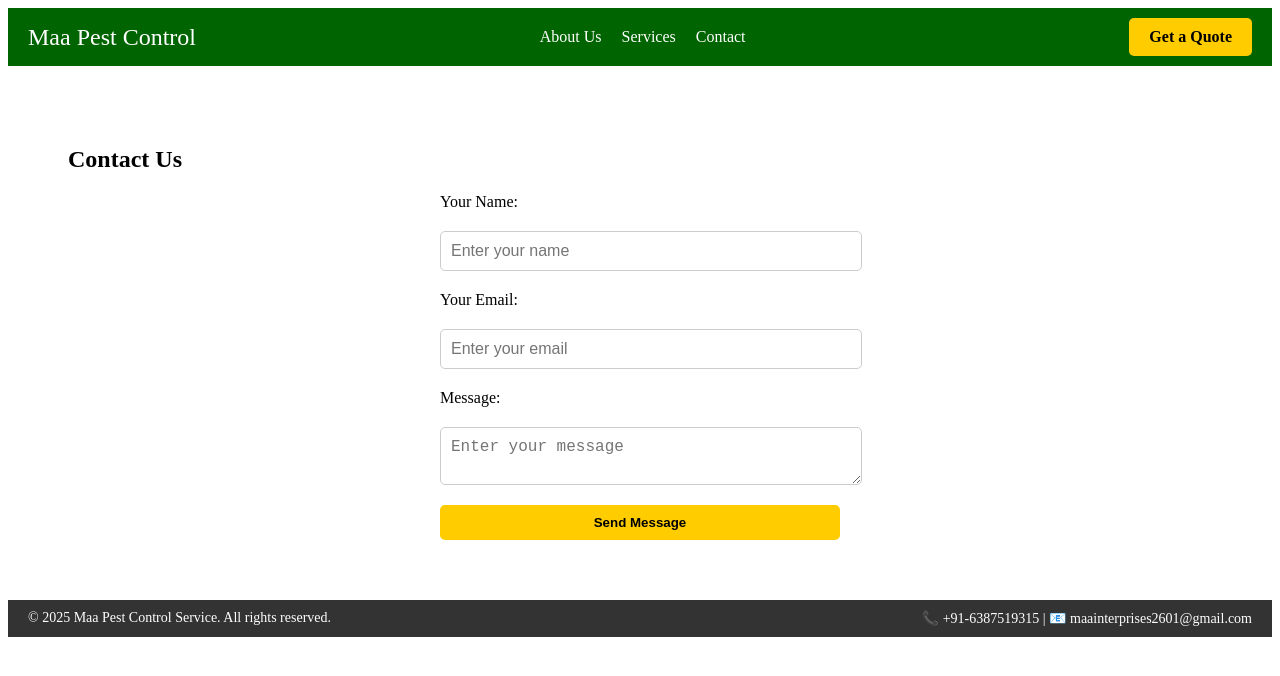
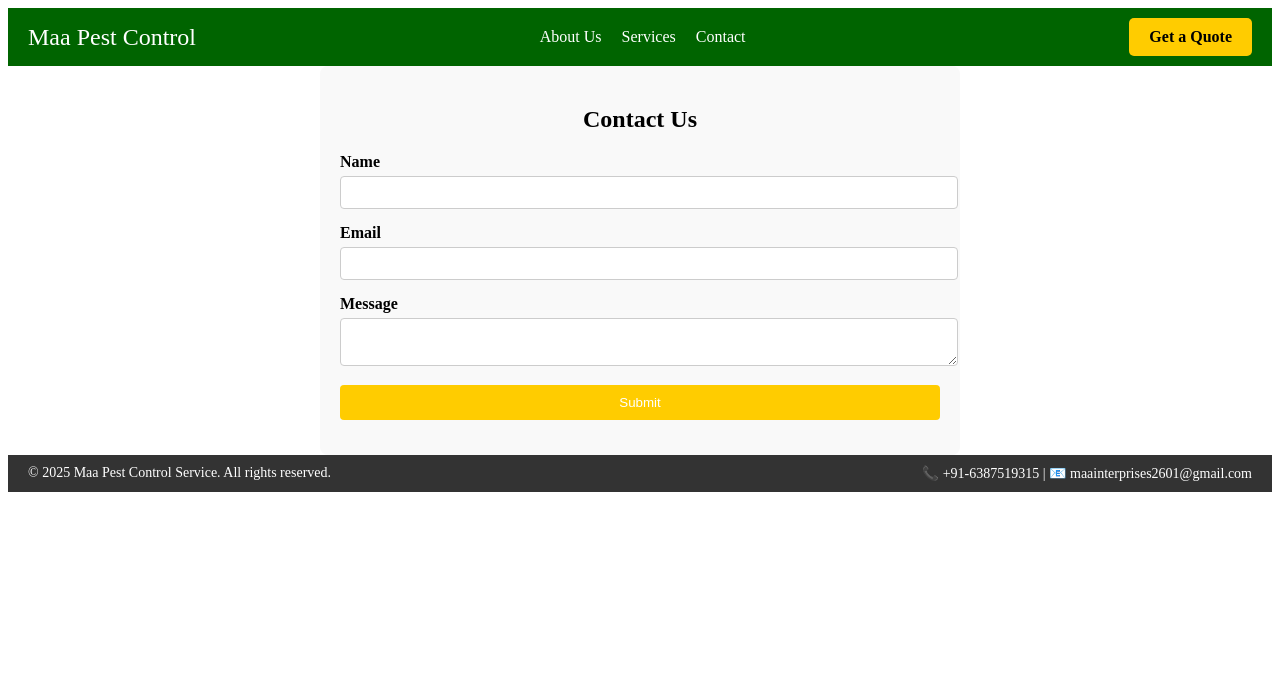
Before and after one commit to gaurav-mishra966/pest_Template, an Angular app: page /contact in a window 1280 px wide. Shown: the top 676 px of the page. Built offline with nearby package versions, Linux system fonts and the light colour scheme.

Commit message:
contactCommit

```diff
--- a/src/app/components/contactus/contactus.component.html
+++ b/src/app/components/contactus/contactus.component.html
@@ -1,16 +1,30 @@
+<section class="contact">
+    <!-- contact.component.html -->
+    <div class="contact-form">
+        <h2>Contact Us</h2>
+        <form name="contact" method="POST" netlify>
+            <!-- hidden input field to prevent spam bots -->
+            <input type="hidden" name="form-name" value="contact" />
 
-<section class="contact">
-    <h2>Contact Us</h2>
-    <form>
-        <label for="name">Your Name:</label>
-        <input id="name" type="text" placeholder="Enter your name" required />
+            <div class="form-group">
+                <label for="name">Name</label>
+                <input id="name" name="name" type="text" required />
+            </div>
 
-        <label for="email">Your Email:</label>
-        <input id="email" type="email" placeholder="Enter your email" required />
+            <div class="form-group">
+                <label for="email">Email</label>
+                <input id="email" name="email" type="email" required />
+            </div>
 
-        <label for="message">Message:</label>
-        <textarea id="message" placeholder="Enter your message" required></textarea>
+            <div class="form-group">
+                <label for="message">Message</label>
+                <textarea id="message" name="message" required></textarea>
+            </div>
 
-        <button type="submit">Send Message</button>
-    </form>
+            <div class="form-group">
+                <button type="submit">Submit</button>
+            </div>
+        </form>
+    </div>
+
 </section>
--- a/src/app/components/contactus/contactus.component.scss
+++ b/src/app/components/contactus/contactus.component.scss
@@ -1,29 +1,44 @@
-.contact {
-  padding: 60px;
-  background: #fff;
+/* contact.component.scss */
+.contact-form {
+  max-width: 600px;
+  margin: 0 auto;
+  padding: 20px;
+  background-color: #f9f9f9;
+  border-radius: 8px;
+}
 
-  form {
-    display: grid;
-    gap: 20px;
-    max-width: 400px;
-    margin: 0 auto;
+.contact-form h2 {
+  text-align: center;
+}
 
-    input,
-    textarea {
-      width: 100%;
-      padding: 10px;
-      font-size: 16px;
-      border: 1px solid #ccc;
-      border-radius: 5px;
-    }
+.contact-form .form-group {
+  margin-bottom: 15px;
+}
 
-    button {
-      background-color: #ffcc00;
-      padding: 10px 20px;
-      border: none;
-      cursor: pointer;
-      font-weight: bold;
-      border-radius: 5px;
-    }
-  }
+.contact-form label {
+  display: block;
+  font-weight: bold;
 }
+
+.contact-form input,
+.contact-form textarea {
+  width: 100%;
+  padding: 8px;
+  margin-top: 5px;
+  border-radius: 4px;
+  border: 1px solid #ccc;
+}
+
+.contact-form button {
+  width: 100%;
+  padding: 10px;
+  background-color: #fc0;
+  color: white;
+  border: none;
+  border-radius: 4px;
+  cursor: pointer;
+}
+
+.contact-form button:hover {
+  background-color: #e0a800;
+}
```
